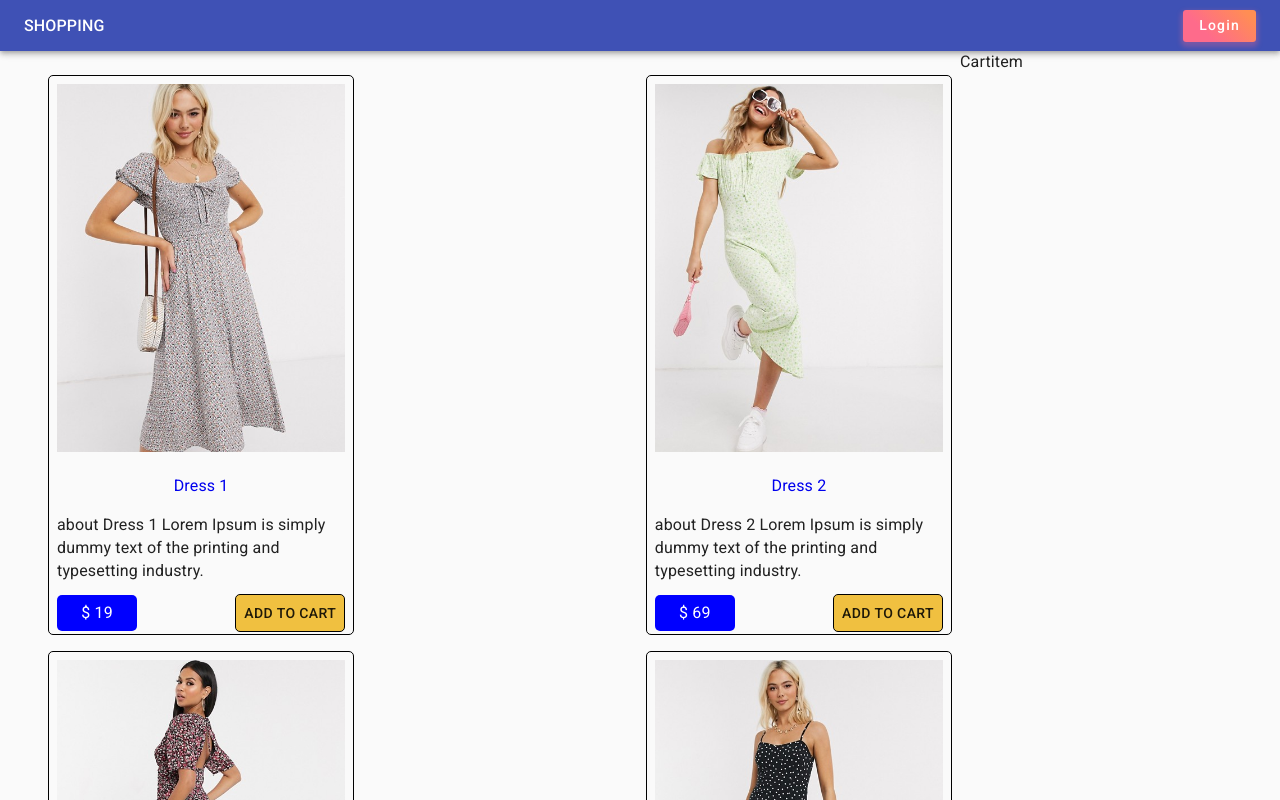
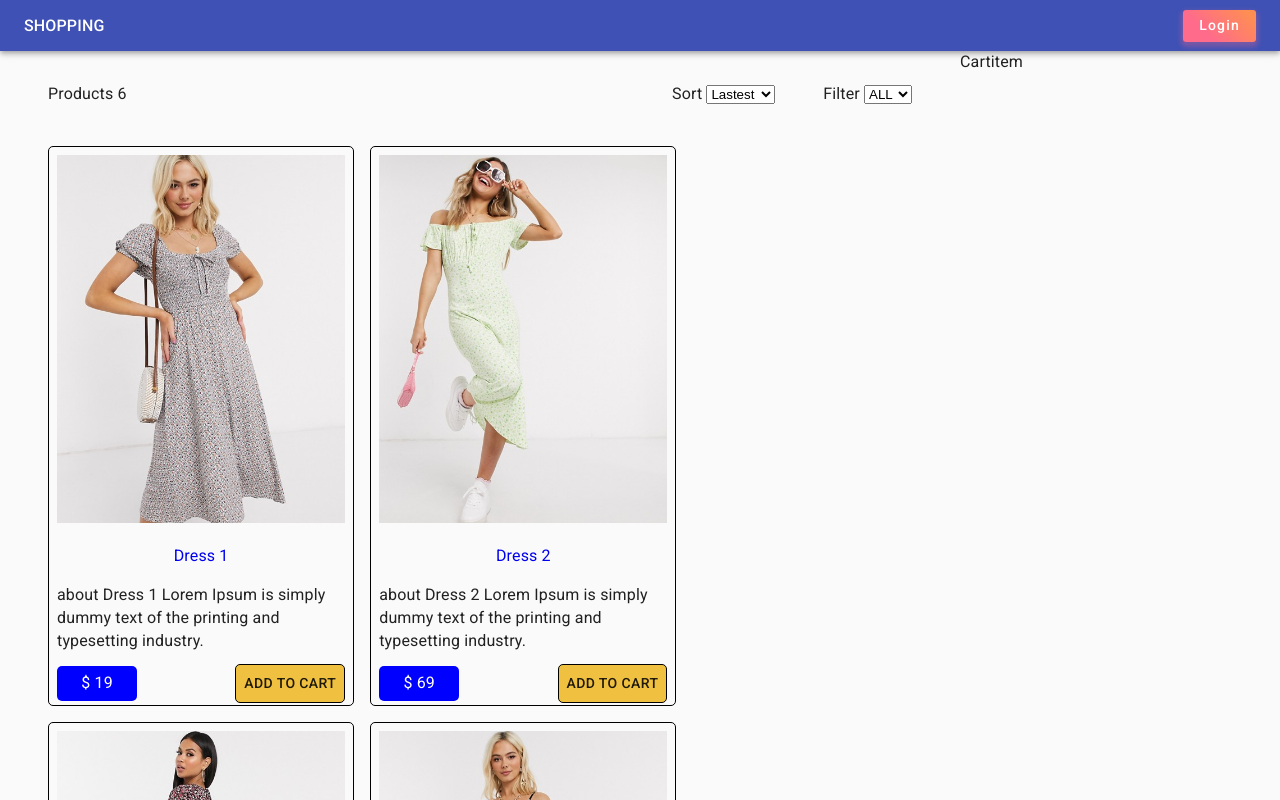
Before and after one commit to hthanhlong/shoppingcard, a React (Create React App) app in the folder shopping/: page / in a window 1280 px wide. Shown: the top 800 px of the page. Built offline with nearby package versions, Linux system fonts and the light colour scheme.

Commit message:
update sort feature

```diff
--- a/shopping/src/App.js
+++ b/shopping/src/App.js
@@ -4,9 +4,65 @@ import Navbar from "./Components/header/Navbar";
 import CssBaseline from "@material-ui/core/CssBaseline";
 import data from "./data.json";
 import Products from "./Components/products/Products";
+import Filter from "./Components/filter/Filter";
 
 function App() {
-  const [products, setProducts] = useState(data.products);
+  const intialState = data.products;
+  const [products, setProducts] = useState(intialState);
+  const [size, setSize] = useState("");
+  const [productsort, setProductsort] = useState("");
+  console.log("ơ ngoài,", productsort);
+  /// Quan ly filter
+  const handleOnChangeFilter = (e) => {
+    if (e.target.value === "") {
+      setSize(e.target.value);
+      setProducts([...intialState]);
+    } else {
+      setSize(e.target.value);
+      setProducts(
+        [...intialState].filter(
+          (product) => product.availableSizes.indexOf(e.target.value) >= 0
+        )
+      );
+    }
+  };
+
+  /// Quan ly sort
+
+  const handleOnChangeSort = async (e) => {
+    const sort = e.target.value;
+    setProductsort(sort);
+
+    //   Cách sort 1
+    // setProducts(
+    //   [...products].sort((a, b) =>
+    //     sort === "slowest"
+    //       ? a.price > b.price
+    //         ? 1
+    //         : -1
+    //       : sort === "highest"
+    //       ? a.price < b.price
+    //         ? 1
+    //         : -1
+    //       : a._id > b._id
+    //       ? 1
+    //       : -1
+    //   )
+    // );
+
+    // Cách sort 2
+    setProducts(
+      [...products].sort((a, b) => {
+        if (sort === "slowest") {
+          return a.price - b.price;
+        }
+        if (sort === "highest") {
+          return b.price - a.price;
+        }
+        return a._id - b.id;
+      })
+    );
+  };
 
   return (
     <>
@@ -18,6 +74,13 @@ function App() {
         <main>
           <div className="content">
             <div className="productsarea">
+              <Filter
+                filter={size}
+                sort={productsort}
+                products={products.length}
+                handleFilter={handleOnChangeFilter}
+                handleSort={handleOnChangeSort}
+              />
               <Products products={products} />
             </div>
             <div className="sidebararea">Cartitem</div>
--- /dev/null
+++ b/shopping/src/Components/filter/Filter.jsx
@@ -0,0 +1,34 @@
+import React from "react";
+import "./style.css";
+
+const Filter = (props) => {
+  const { sort, size, products, handleFilter, handleSort } = props;
+  return (
+    <div className="filter">
+      <div className="filtercount">Products {products}</div>
+      <form className="filerfeature">
+        <div className="filtersort">
+          <label htmlFor="sort"> Sort </label>
+          <select value={sort} onChange={handleSort}>
+            <option>Lastest</option>
+            <option value="slowest">Slowest</option>
+            <option value="highest">Highest</option>
+          </select>
+        </div>
+        <div className="filterone">
+          <label htmlFor="filter"> Filter </label>
+          <select value={size} onChange={handleFilter}>
+            <option value="">ALL</option>
+            <option value="S">S</option>
+            <option value="M">M</option>
+            <option value="L">L</option>
+            <option value="XL">XL</option>
+            <option value="XXL">XXL</option>
+          </select>
+        </div>
+      </form>
+    </div>
+  );
+};
+
+export default Filter;
--- /dev/null
+++ b/shopping/src/Components/filter/style.css
@@ -0,0 +1,15 @@
+.filter {
+  display: flex;
+  justify-content: space-between;
+  align-items: center;
+  /* background-color: red; */
+  height: 3rem;
+  margin: 1.2rem 3rem;
+}
+
+.filerfeature {
+  display: flex;
+  justify-content: space-between;
+  align-items: center;
+  width: 15rem;
+}
--- a/shopping/src/Components/products/styles.css
+++ b/shopping/src/Components/products/styles.css
@@ -2,7 +2,6 @@
   list-style-type: none;
   display: flex;
   flex-wrap: wrap;
-  justify-content: space-between;
 }
 .products li {
   flex: 0 1;
--- a/shopping/src/data.json
+++ b/shopping/src/data.json
@@ -22,7 +22,7 @@
       "image": "/images/dress3.jpg",
       "description": "about Dress 3 Lorem Ipsum is simply dummy text of the printing and typesetting industry.",
       "price": 45,
-      "availableSizes": ["XL", "XXL", "S"]
+      "availableSizes": ["XXL", "S"]
     },
     {
       "_id": 4,
@@ -30,15 +30,15 @@
       "image": "/images/dress4.jpg",
       "description": "about Dress 4 Lorem Ipsum is simply dummy text of the printing and typesetting industry.",
       "price": 60,
-      "availableSizes": ["XL", "XXL", "L"]
+      "availableSizes": ["XL", "L"]
     },
     {
       "_id": 5,
       "title": "Dress 5",
       "image": "/images/dress5.jpg",
       "description": "about Dress 5 Lorem Ipsum is simply dummy text of the printing and typesetting industry.",
-      "price": 19,
-      "availableSizes": ["XL", "XXL", "L"]
+      "price": 21,
+      "availableSizes": ["XL", "L"]
     },
     {
       "_id": 6,
```
